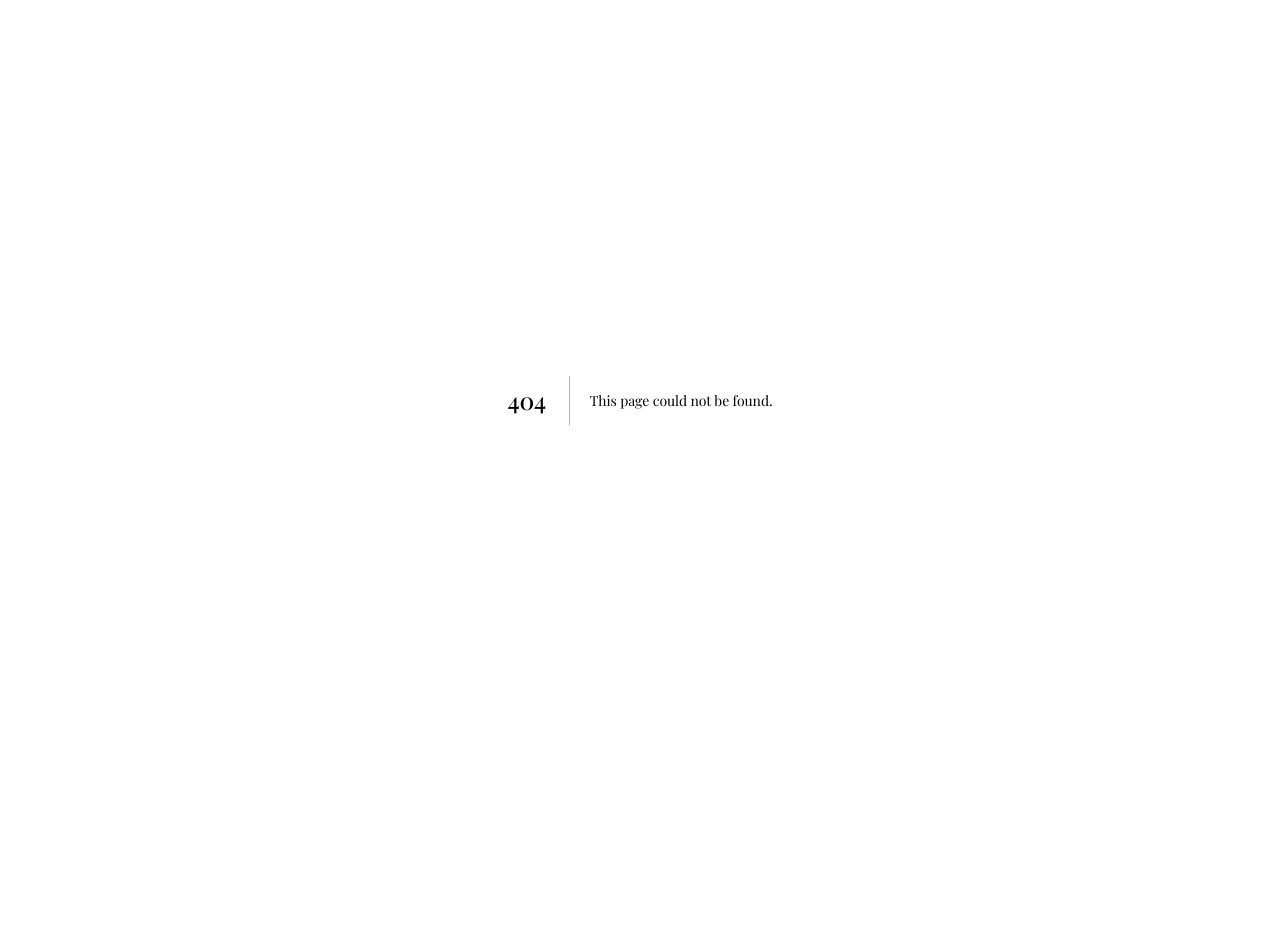
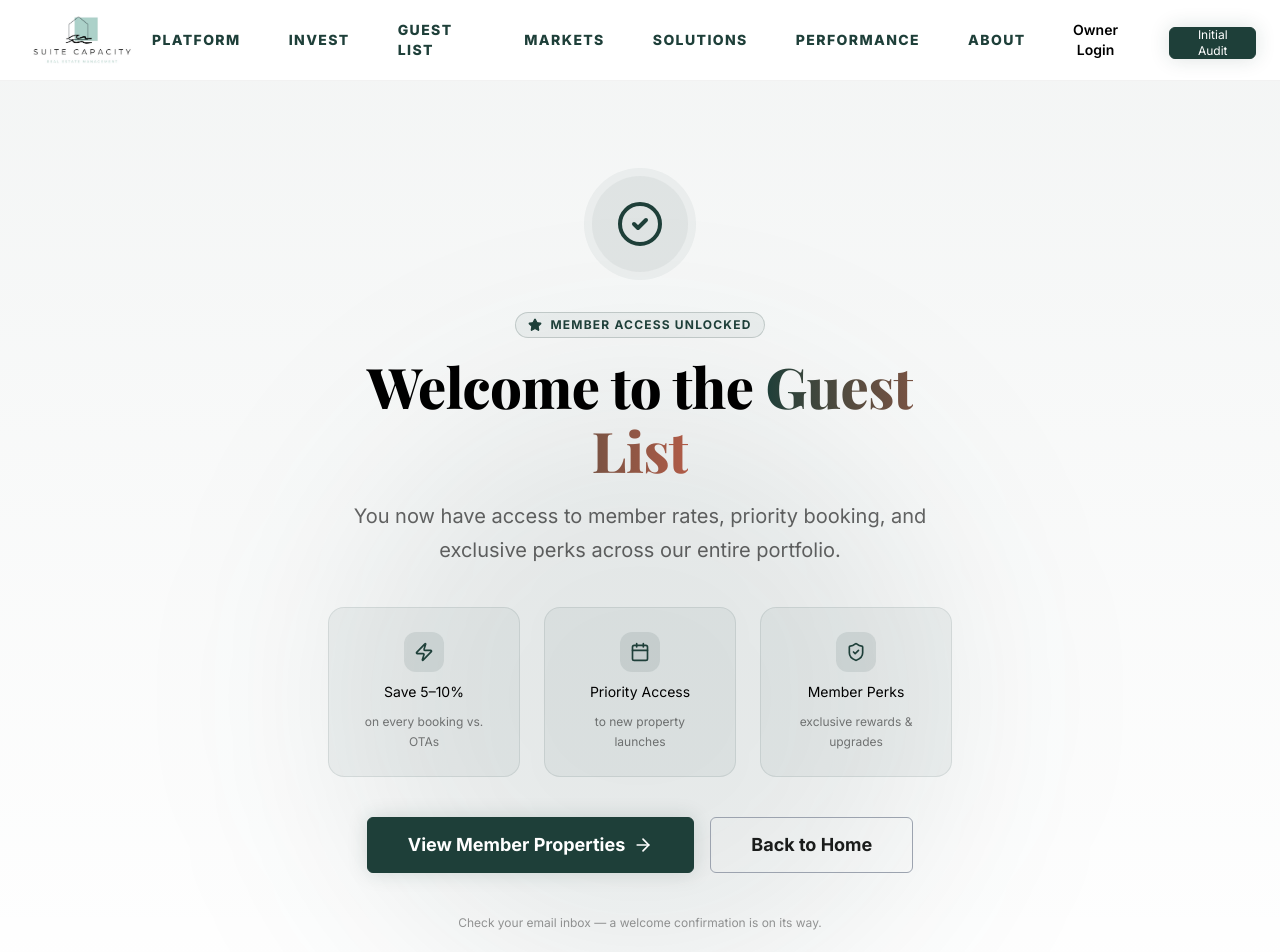
Before and after one commit to suitecapacitydev-prog/Suite-Capacity, a Next.js app: page /guest-list/welcome in a window 1280 px wide. Before the commit this address had no page. Shown: the top 952 px of the page. Before the commit the page ends 800 px from the top, so only its background shows below. Built offline with nearby package versions, Linux system fonts and the light colour scheme.

Commit message:
Updated SIgnup flow for guest list

```diff
--- /dev/null
+++ b/src/app/actions/guest-signup.ts
@@ -0,0 +1,35 @@
+'use server';
+
+import { supabase } from '@/lib/supabase';
+
+export async function signUpGuestMember(data: {
+  firstName: string;
+  email: string;
+  phone?: string;
+}) {
+  try {
+    const { error } = await supabase
+      .from('platform_activity')
+      .insert([
+        {
+          type: 'guest_list_signup',
+          details: {
+            first_name: data.firstName,
+            email: data.email,
+            phone: data.phone || null,
+            description: `Guest List Signup: ${data.firstName} (${data.email})`,
+          },
+        },
+      ]);
+
+    if (error) {
+      console.error('Guest signup DB error:', error);
+      // Still return success so the user gets through — DB logging is best-effort
+    }
+
+    return { success: true };
+  } catch (error) {
+    console.error('Guest signup error:', error);
+    return { success: false, error: 'Something went wrong. Please try again.' };
+  }
+}
--- a/src/app/guest-list/page.tsx
+++ b/src/app/guest-list/page.tsx
@@ -1,11 +1,44 @@
 'use client';
 
+import { useState } from 'react';
+import { useRouter } from 'next/navigation';
 import SiteShell from '@/components/layout/site-shell';
-import { Mail, ShieldCheck, Zap, ArrowRight, CheckCircle2, Star, Users, Lock, Calendar, MessageSquare } from 'lucide-react';
+import { ShieldCheck, Zap, ArrowRight, CheckCircle2, Star, Lock, Calendar, Clock, Loader2 } from 'lucide-react';
 import { Button } from '@/components/ui/button';
-import Link from 'next/link';
+import { signUpGuestMember } from '@/app/actions/guest-signup';
 
 export default function GuestListPage() {
+  const router = useRouter();
+  const [form, setForm] = useState({ firstName: '', email: '', phone: '' });
+  const [isSubmitting, setIsSubmitting] = useState(false);
+  const [error, setError] = useState<string | null>(null);
+
+  const handleSubmit = async (e: React.FormEvent) => {
+    e.preventDefault();
+    if (!form.firstName.trim() || !form.email.trim()) {
+      setError('Please enter your first name and email address.');
+      return;
+    }
+    setIsSubmitting(true);
+    setError(null);
+    try {
+      const result = await signUpGuestMember({
+        firstName: form.firstName.trim(),
+        email: form.email.trim(),
+        phone: form.phone.trim() || undefined,
+      });
+      if (result.success) {
+        router.push('/guest-list/welcome');
+      } else {
+        setError(result.error || 'Something went wrong. Please try again.');
+      }
+    } catch {
+      setError('Something went wrong. Please try again.');
+    } finally {
+      setIsSubmitting(false);
+    }
+  };
+
   return (
     <SiteShell>
       {/* Hero Section */}
@@ -22,15 +55,19 @@ export default function GuestListPage() {
             <span className="text-transparent bg-clip-text bg-gradient-to-r from-primary to-accent">Get More From Your Stay.</span>
           </h1>
           <p className="text-xl text-black/60 mb-10 max-w-2xl mx-auto leading-relaxed">
-            Join our private guest network for better rates, priority booking, and exclusive perks you won’t find on Airbnb.
+            Join our private guest network for better rates, priority booking, and exclusive perks you won't find on Airbnb.
           </p>
           <div className="flex flex-col sm:flex-row gap-4 justify-center">
+            <a href="#signup">
               <Button size="lg" variant="intelligence" className="h-14 px-10 text-lg font-bold shadow-xl shadow-primary/20">
                 Join Free
               </Button>
+            </a>
+            <a href="#signup">
               <Button size="lg" variant="outline" className="h-14 px-10 text-lg font-bold">
                 Unlock Member Rates
               </Button>
+            </a>
           </div>
         </div>
       </section>
@@ -42,48 +79,30 @@ export default function GuestListPage() {
             <h2 className="text-3xl md:text-5xl font-bold tracking-tight mb-4">Airbnb vs. Booking Direct</h2>
             <p className="text-white/50 text-lg">Why thousands of travelers are joining our private network.</p>
           </div>
-
           <div className="grid md:grid-cols-2 gap-px bg-white/10 rounded-2xl overflow-hidden border border-white/10">
             <div className="bg-white/5 p-10 space-y-8 opacity-50">
               <h3 className="text-2xl font-bold mb-6 text-white/80">Other Platforms</h3>
               <ul className="space-y-6">
-                <li className="flex items-center gap-4 text-white/60">
+                {['Higher platform service fees', 'No member-only perks', 'No relationship or priority access'].map((item, i) => (
+                  <li key={i} className="flex items-center gap-4 text-white/60">
                     <div className="w-6 h-6 rounded-full bg-red-500/10 flex items-center justify-center shrink-0">
                       <span className="text-red-500 text-xs font-bold">✕</span>
                     </div>
-                  Higher platform service fees
+                    {item}
                   </li>
-                <li className="flex items-center gap-4 text-white/60">
-                  <div className="w-6 h-6 rounded-full bg-red-500/10 flex items-center justify-center shrink-0">
-                    <span className="text-red-500 text-xs font-bold">✕</span>
-                  </div>
-                  No member-only perks
-                </li>
-                <li className="flex items-center gap-4 text-white/60">
-                  <div className="w-6 h-6 rounded-full bg-red-500/10 flex items-center justify-center shrink-0">
-                    <span className="text-red-500 text-xs font-bold">✕</span>
-                  </div>
-                  No relationship or priority access
-                </li>
+                ))}
               </ul>
             </div>
-
             <div className="bg-primary/10 p-10 space-y-8 relative">
               <div className="absolute top-6 right-8 text-[10px] font-bold uppercase tracking-widest text-primary bg-primary/20 px-2 py-1 rounded-full">Recommended</div>
               <h3 className="text-2xl font-bold mb-6 text-primary">Booking Direct</h3>
               <ul className="space-y-6">
-                <li className="flex items-center gap-4 text-white">
+                {['Lower rates (5-10% savings)', 'Exclusive member-only perks', 'Priority access to new properties'].map((item, i) => (
+                  <li key={i} className="flex items-center gap-4 text-white">
                     <CheckCircle2 className="w-6 h-6 text-primary shrink-0" />
-                  Lower rates (5-10% savings)
+                    {item}
                   </li>
-                <li className="flex items-center gap-4 text-white">
-                  <CheckCircle2 className="w-6 h-6 text-primary shrink-0" />
-                  Exclusive member-only perks
-                </li>
-                <li className="flex items-center gap-4 text-white">
-                  <CheckCircle2 className="w-6 h-6 text-primary shrink-0" />
-                  Priority access to new properties
-                </li>
+                ))}
               </ul>
             </div>
           </div>
@@ -95,26 +114,10 @@ export default function GuestListPage() {
         <div className="container mx-auto px-6">
           <div className="grid md:grid-cols-2 lg:grid-cols-4 gap-8">
             {[
-              {
-                title: 'Better Rates',
-                desc: 'Consistently save 5-10% compared to major booking platforms.',
-                icon: Zap
-              },
-              {
-                title: 'Priority Access',
-                desc: 'Get first dibs on our newest property launches and seasonal dates.',
-                icon: Calendar
-              },
-              {
-                title: 'Flexible Stays',
-                desc: 'Complimentary early check-in or late checkout when available.',
-                icon: Clock
-              },
-              {
-                title: 'Member Perks',
-                desc: 'Unlock exclusive rewards and local experiences during your stay.',
-                icon: ShieldCheck
-              },
+              { title: 'Better Rates', desc: 'Consistently save 5-10% compared to major booking platforms.', icon: Zap },
+              { title: 'Priority Access', desc: 'Get first dibs on our newest property launches and seasonal dates.', icon: Calendar },
+              { title: 'Flexible Stays', desc: 'Complimentary early check-in or late checkout when available.', icon: Clock },
+              { title: 'Member Perks', desc: 'Unlock exclusive rewards and local experiences during your stay.', icon: ShieldCheck },
             ].map((benefit, i) => (
               <div key={i} className="flex flex-col items-center text-center p-8 rounded-2xl glass-panel border-black/5">
                 <div className="w-12 h-12 rounded-xl bg-primary/10 flex items-center justify-center mb-6 text-primary">
@@ -137,7 +140,7 @@ export default function GuestListPage() {
           </div>
           <div className="grid md:grid-cols-3 gap-12">
             {[
-              { step: '01', title: 'Join', desc: 'Securely enter your contact info to join the guest list.' },
+              { step: '01', title: 'Join', desc: "Enter your first name and email — that's it." },
               { step: '02', title: 'Explore', desc: 'Get access to our full portfolio of high-end rentals.' },
               { step: '03', title: 'Save', desc: 'Book direct and enjoy member-exclusive rates.' },
             ].map((step, i) => (
@@ -161,28 +164,60 @@ export default function GuestListPage() {
                 <h2 className="text-3xl font-black mb-2 text-black tracking-tight leading-tight">Join The Guest List</h2>
                 <p className="text-black/50">Start saving on your next STR stay.</p>
               </div>
-              <form className="space-y-4" onSubmit={(e) => e.preventDefault()}>
-                <div className="grid grid-cols-2 gap-4">
+              <form className="space-y-4" onSubmit={handleSubmit}>
+                {/* First Name */}
                 <div className="space-y-2">
                   <label className="text-xs font-bold uppercase tracking-widest text-black/60 px-1">First Name</label>
-                    <input type="text" className="w-full bg-black/5 border-0 rounded-xl px-4 py-3.5 focus:ring-2 focus:ring-primary outline-none transition-all" placeholder="Enter first name" required />
+                  <input
+                    type="text"
+                    className="w-full bg-black/5 border-0 rounded-xl px-4 py-3.5 focus:ring-2 focus:ring-primary outline-none transition-all"
+                    placeholder="Enter your first name"
+                    required
+                    value={form.firstName}
+                    onChange={(e) => setForm(f => ({ ...f, firstName: e.target.value }))}
+                  />
                 </div>
-                  <div className="space-y-2">
-                    <label className="text-xs font-bold uppercase tracking-widest text-black/60 px-1">Last Name</label>
-                    <input type="text" className="w-full bg-black/5 border-0 rounded-xl px-4 py-3.5 focus:ring-2 focus:ring-primary outline-none transition-all" placeholder="Enter last name" />
-                  </div>
-                </div>
+                {/* Email */}
                 <div className="space-y-2">
                   <label className="text-xs font-bold uppercase tracking-widest text-black/60 px-1">Email Address</label>
-                  <input type="email" className="w-full bg-black/5 border-0 rounded-xl px-4 py-3.5 focus:ring-2 focus:ring-primary outline-none transition-all" placeholder="Enter your email" required />
+                  <input
+                    type="email"
+                    className="w-full bg-black/5 border-0 rounded-xl px-4 py-3.5 focus:ring-2 focus:ring-primary outline-none transition-all"
+                    placeholder="Enter your email"
+                    required
+                    value={form.email}
+                    onChange={(e) => setForm(f => ({ ...f, email: e.target.value }))}
+                  />
                 </div>
+                {/* Phone (optional) */}
                 <div className="space-y-2">
-                  <label className="text-xs font-bold uppercase tracking-widest text-black/60 px-1">Phone Number (Optional)</label>
-                  <input type="tel" className="w-full bg-black/5 border-0 rounded-xl px-4 py-3.5 focus:ring-2 focus:ring-primary outline-none transition-all" placeholder="+1 (555) 000-0000" />
+                  <label className="text-xs font-bold uppercase tracking-widest text-black/60 px-1">
+                    Phone Number <span className="font-normal normal-case text-black/40">(Optional — recommended)</span>
+                  </label>
+                  <input
+                    type="tel"
+                    className="w-full bg-black/5 border-0 rounded-xl px-4 py-3.5 focus:ring-2 focus:ring-primary outline-none transition-all"
+                    placeholder="+1 (855) 303-4545"
+                    value={form.phone}
+                    onChange={(e) => setForm(f => ({ ...f, phone: e.target.value }))}
+                  />
                 </div>
-                <Button variant="intelligence" className="w-full h-14 text-lg font-bold mt-4 shadow-xl shadow-primary/20 hover:scale-[1.02] transition-all">
-                  Get Member Access
-                  <Lock className="w-4 h-4 ml-2" />
+                {error && (
+                  <div className="rounded-xl bg-red-50 border border-red-200 text-red-700 p-3 text-sm font-medium">
+                    {error}
+                  </div>
+                )}
+                <Button
+                  variant="intelligence"
+                  type="submit"
+                  disabled={isSubmitting}
+                  className="w-full h-14 text-lg font-bold mt-4 shadow-xl shadow-primary/20 hover:scale-[1.02] transition-all"
+                >
+                  {isSubmitting ? (
+                    <><Loader2 className="w-4 h-4 mr-2 animate-spin" /> Unlocking Access...</>
+                  ) : (
+                    <>Get Member Access <Lock className="w-4 h-4 ml-2" /></>
+                  )}
                 </Button>
                 <p className="text-[10px] text-center text-black/60 mt-6 leading-relaxed">
                   By joining, you agree to receive direct booking updates and member-exclusive offers. Unsubscribe anytime.
@@ -233,5 +268,3 @@ export default function GuestListPage() {
     </SiteShell>
   );
 }
-
-import { Clock } from 'lucide-react';
--- /dev/null
+++ b/src/app/guest-list/welcome/page.tsx
@@ -0,0 +1,83 @@
+import SiteShell from '@/components/layout/site-shell';
+import { CheckCircle2, Star, ArrowRight, Zap, Calendar, ShieldCheck } from 'lucide-react';
+import { Button } from '@/components/ui/button';
+import Link from 'next/link';
+
+export const metadata = {
+  title: 'Member Access Unlocked | Suite Capacity Guest List',
+  description: 'Welcome to the Suite Capacity Guest List. Your member access is now active.',
+};
+
+export default function GuestWelcomePage() {
+  return (
+    <SiteShell>
+      <section className="min-h-[90vh] flex items-center justify-center py-24 relative overflow-hidden bg-white">
+        <div className="absolute inset-0 bg-gradient-to-b from-primary/5 to-transparent pointer-events-none" />
+        <div className="absolute top-1/3 left-1/2 -translate-x-1/2 w-[600px] h-[600px] bg-primary/10 rounded-full blur-[100px] pointer-events-none" />
+
+        <div className="container mx-auto px-6 relative z-10 max-w-2xl text-center space-y-10">
+
+          {/* Success Badge */}
+          <div className="flex justify-center">
+            <div className="w-24 h-24 rounded-full bg-primary/10 flex items-center justify-center ring-8 ring-primary/5 animate-in zoom-in-50 duration-500">
+              <CheckCircle2 className="w-12 h-12 text-primary" />
+            </div>
+          </div>
+
+          {/* Heading */}
+          <div className="space-y-4 animate-in fade-in slide-in-from-bottom-4 duration-500">
+            <div className="inline-flex items-center gap-2 px-3 py-1 rounded-full border border-primary/20 bg-primary/5 text-primary text-xs font-bold uppercase tracking-widest">
+              <Star className="w-3.5 h-3.5 fill-primary" />
+              Member Access Unlocked
+            </div>
+            <h1 className="text-4xl md:text-6xl font-black tracking-tight leading-tight text-black">
+              Welcome to the{' '}
+              <span className="text-transparent bg-clip-text bg-gradient-to-r from-primary to-accent">
+                Guest List
+              </span>
+            </h1>
+            <p className="text-xl text-black/60 leading-relaxed max-w-xl mx-auto">
+              You now have access to member rates, priority booking, and exclusive perks across our entire portfolio.
+            </p>
+          </div>
+
+          {/* Member Perks Summary */}
+          <div className="grid grid-cols-1 sm:grid-cols-3 gap-6 animate-in fade-in slide-in-from-bottom-4 duration-700">
+            {[
+              { icon: Zap, title: 'Save 5–10%', desc: 'on every booking vs. OTAs' },
+              { icon: Calendar, title: 'Priority Access', desc: 'to new property launches' },
+              { icon: ShieldCheck, title: 'Member Perks', desc: 'exclusive rewards & upgrades' },
+            ].map((perk, i) => (
+              <div key={i} className="p-6 rounded-2xl bg-primary/5 border border-primary/10 text-center space-y-2">
+                <div className="w-10 h-10 rounded-xl bg-primary/10 flex items-center justify-center mx-auto">
+                  <perk.icon className="w-5 h-5 text-primary" />
+                </div>
+                <p className="font-bold text-black text-sm">{perk.title}</p>
+                <p className="text-xs text-black/50">{perk.desc}</p>
+              </div>
+            ))}
+          </div>
+
+          {/* CTA */}
+          <div className="flex flex-col sm:flex-row gap-4 justify-center animate-in fade-in slide-in-from-bottom-4 duration-1000">
+            <Link href="/guest-list">
+              <Button size="lg" variant="intelligence" className="h-14 px-10 text-lg font-bold shadow-xl shadow-primary/20">
+                View Member Properties
+                <ArrowRight className="w-5 h-5 ml-2" />
+              </Button>
+            </Link>
+            <Link href="/">
+              <Button size="lg" variant="outline" className="h-14 px-10 text-lg font-bold">
+                Back to Home
+              </Button>
+            </Link>
+          </div>
+
+          <p className="text-xs text-black/40">
+            Check your email inbox — a welcome confirmation is on its way.
+          </p>
+        </div>
+      </section>
+    </SiteShell>
+  );
+}
```
Lines whose indentation alone changed are shown as unchanged.
